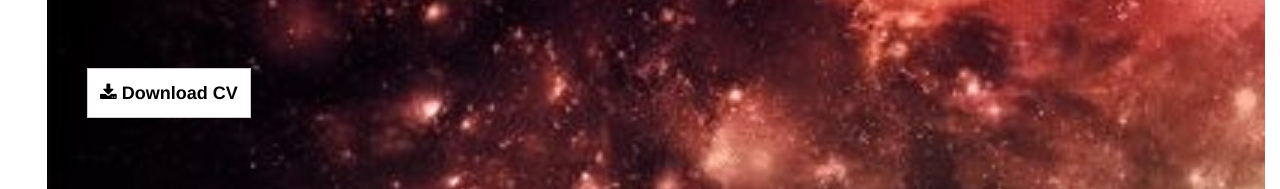
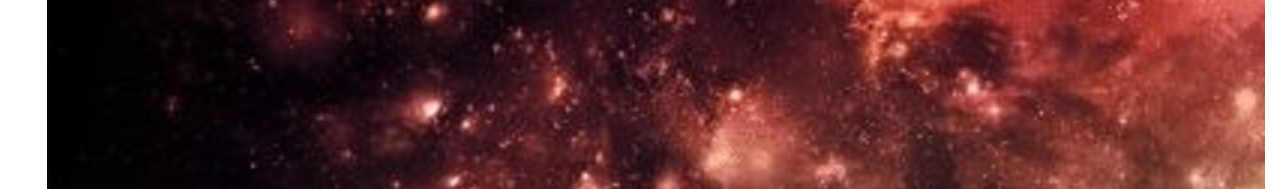
Before and after one commit to OtsileMokgethi/portfolio, a plain HTML site: page site.html in a window 1280 px wide. Shown: the part 1340-1529 px from the top of the page. Drawn offline with nearby package versions, Linux system fonts and the light colour scheme.

Commit message:
Update site.html

```diff
--- a/site.html
+++ b/site.html
@@ -104,14 +104,7 @@
 
                             </p>
                         </div>
-                     <div class="btn btn-lg text-center">
-                    <ul  class="list-inline curriculum-vitae">
-                        <li>
-                            <a href="style/CURRICULUM-VITAE.pdf" class="btn btn-default btn-lg " role="button" target="blank"><strong><i class="fa fa-download"></i> Download CV </strong></a>
-                        </li>
 
-                    </ul>
-                 </div>
                 </div>
 
                 <div class="col-xl-6 col-lg-6 hidden-sm hidden-xs hidden-md">
```
